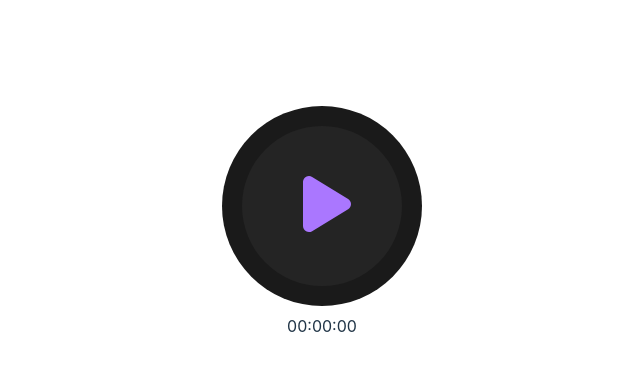
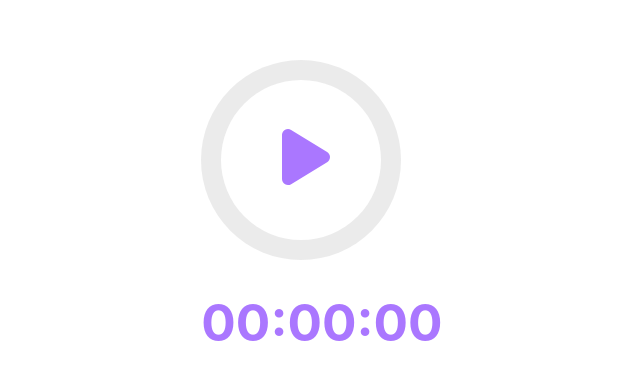
Before and after one commit to JoabeFerreira/task-watch, a React (Vite) app in the folder task-watch/: page / in a window 1280 px wide. Shown: the part 178-558 px from the top of the page, without its empty margins (318-958 px from the left). Built offline with nearby package versions, Linux system fonts and the light colour scheme.

Commit message:
feat: adding modal component to contain task settings

```diff
--- a/task-watch/src/App.css
+++ b/task-watch/src/App.css
@@ -14,7 +14,7 @@
   justify-content: center;
   border-radius: 50%;
   margin-bottom: 0.5em;
-  background: conic-gradient(#AA77FF 0deg, #1a1a1a 0deg);
+  background: conic-gradient(#AA77FF 0deg, var(--component-bg-color) 0deg);
   transition: all 0.2s;
 }
 
@@ -22,7 +22,7 @@
   content: '';
   height: 80%;
   width: 80%;
-  background-color: #242424;
+  background-color: var(--bg-color);
   border-radius: 50%;
   position: absolute;
   color: #AA77FF;
@@ -50,3 +50,11 @@
 .timer-button:hover{
   color: #9265db;
 }
+
+.task-setting{
+  display: flex;
+    gap: 0.7em;
+    justify-content: center;
+    align-items: center;
+    margin-bottom: 1em;
+}
--- a/task-watch/src/App.tsx
+++ b/task-watch/src/App.tsx
@@ -2,15 +2,22 @@ import { faPause, faPlay } from '@fortawesome/free-solid-svg-icons';
 import { FontAwesomeIcon } from '@fortawesome/react-fontawesome';
 import { useEffect, useRef, useState } from 'react'
 import './App.css'
-import NumericUpDown from './components/numeric-updown';
+import Modal from './components/modal/modal';
+import NumericUpDown from './components/numeric-updown/numeric-updown';
 import { Time } from './models/time';
 
+interface TaskSettings{
+  description: string
+  time: Time
+}
+
 function App() {
-  const [timeElapsed, setTimeElapsed] = useState<Time>(new Time(0, 0, 0));
-  const [plannedTask, setPlannedTask] = useState<Time>(new Time(0, 0, 0));
+  const [timeElapsed, setTimeElapsed] = useState(new Time(0, 0, 0));
+  const [plannedTask, setPlannedTask] = useState(new Time(0, 0, 0));
   const timerRef = useRef<HTMLDivElement>(null)
   const [isTimerRunning, setIsTimerRunning] = useState(false)
   const [showTimerSettings, setShowTimerSettings] = useState(false);
+
 
   useEffect(() => {
     if (!isTimerRunning) return
@@ -19,8 +26,9 @@ function App() {
       if (!timerRef.current) return;
       const elapsed = timeElapsed.addSeconds(1)
       setTimeElapsed(elapsed)
-      const progress = calculateProgress(elapsed)
-      timerRef!.current!.style.background = `conic-gradient(#AA77FF ${progressToDegrees(progress)}deg, #1a1a1a 0deg)`
+      const progress = calculateProgress()
+      timerRef!.current!.style.background = `conic-gradient(#AA77FF ${progressToDegrees(progress)}deg, var(--component-bg-color
+        ) 0deg)`
     }, 1000)
 
     return () => clearInterval(intervalId)
@@ -30,7 +38,7 @@ function App() {
     return (360 * progress) / 100
   }
 
-  function calculateProgress(elapsed: Time) {
+  function calculateProgress() {
     return ((timeElapsed.getTotalSeconds() * 100) / plannedTask.getTotalSeconds())
   }
 
@@ -45,22 +53,26 @@ function App() {
 
   return (
     <div className="App">
-      {showTimerSettings && <div className='timer-setting hidden'>
-        <NumericUpDown value={plannedTask.hours} onChange={hours => setPlannedTask(plannedTask.setHours(hours))} min={0} max={23} />
-        <NumericUpDown value={plannedTask.minutes} onChange={minutes => setPlannedTask(plannedTask.setMinutes(minutes))} min={0} max={59} />
-        <NumericUpDown value={plannedTask.seconds} onChange={seconds => setPlannedTask(plannedTask.setSeconds(seconds))} min={0} max={59} />
+      <Modal show={showTimerSettings} onClose={() => setShowTimerSettings(false)} title='Task Settings'>
+        <div className='task-setting'>
+          <NumericUpDown value={plannedTask.hours} onChange={hours => setPlannedTask(plannedTask.setHours(hours))} min={0} max={23} />
+          <span>:</span>
+          <NumericUpDown value={plannedTask.minutes} onChange={minutes => setPlannedTask(plannedTask.setMinutes(minutes))} min={0} max={59} />
+          <span>:</span>
+          <NumericUpDown value={plannedTask.seconds} onChange={seconds => setPlannedTask(plannedTask.setSeconds(seconds))} min={0} max={59} />
+        </div>
         <button onClick={() => startTimer()}>Starta essa budega</button>
-      </div>}
+      </Modal>
       <div ref={timerRef} className="timer">
         <div className="timer-button">
           {!isTimerRunning
-          ? <FontAwesomeIcon style={{marginLeft: '0.15em'}} icon={faPlay} size={'2x'} onClick={startTimer}/>
-          : <FontAwesomeIcon icon={faPause} size={'2x'} onClick={() => setIsTimerRunning(false)}/>
+            ? <FontAwesomeIcon style={{ marginLeft: '0.15em' }} icon={faPlay} size={'2x'} onClick={startTimer} />
+            : <FontAwesomeIcon icon={faPause} size={'2x'} onClick={() => setIsTimerRunning(false)} />
           }
         </div>
       </div>
       <div className="time-elapsed">
-        <span>{timeElapsed.display()}</span>
+        <h1>{timeElapsed.display()}</h1>
       </div>
     </div>
   )
--- /dev/null
+++ b/task-watch/src/components/modal/modal.css
@@ -0,0 +1,37 @@
+.modal-container{
+    position: fixed;
+    top:0;
+    right:0;
+    bottom: 0;
+    left: 0;
+    display: flex;
+    align-items: center;
+    justify-content: center;
+    background-color: rgba(0, 0, 0, 0.5);
+    z-index: 2;
+}
+
+.modal {
+    background-color: var(--bg-color);
+    min-width: 50%;
+    max-width: 80%;
+}
+
+.modal-header {
+    display: flex;
+    justify-content: space-between;
+    padding: 0.5em 0.75em;
+    align-items: center;
+}
+
+.modal-body {
+    padding: 0.5em 0.75em;
+    overflow-y: auto;
+}
+
+.modal .close-btn{
+    background-color: transparent;
+    margin: 0;
+    padding: 0;
+    border: none;
+}
--- /dev/null
+++ b/task-watch/src/components/modal/modal.tsx
@@ -0,0 +1,30 @@
+import React, { PropsWithChildren } from "react"
+import { FontAwesomeIcon } from "@fortawesome/react-fontawesome"
+import { faXmark } from '@fortawesome/free-solid-svg-icons';
+import './modal.css'
+
+interface ModalProps {
+    show: boolean
+    onClose: () => void
+    title: string
+    height?: number
+    width?: number
+}
+
+function Modal({ show, title, children, onClose }: PropsWithChildren<ModalProps>) {
+    if (!show) return <></>
+
+    return <div className="modal-container">
+        <div className="modal">
+            <div className="modal-header">
+                <p>{title}</p>
+                <button className="close-btn" onClick={() => onClose()}><FontAwesomeIcon icon={faXmark} size='lg'/></button>
+            </div>
+            <div className="modal-body">
+                {children}
+            </div>
+        </div>
+    </div>;
+}
+
+export default Modal;
--- /dev/null
+++ b/task-watch/src/components/numeric-updown/numeric-updown.css
@@ -0,0 +1,19 @@
+.numeric-updown{
+    display: flex;
+    flex-direction: column;
+    max-width: 50px;
+}
+
+.numeric-updown button:first-of-type{
+    border-bottom-left-radius: unset;
+    border-bottom-right-radius: unset;
+}
+
+.numeric-updown button:last-of-type{
+    border-top-left-radius: unset;
+    border-top-right-radius: unset;
+}
+
+.numeric-updown button{
+    padding: 0.25em;
+}
--- a/task-watch/src/components/numeric-updown.tsx
+++ b/task-watch/src/components/numeric-updown/numeric-updown.tsx
@@ -1,4 +1,7 @@
+import { faAngleDown, faAngleUp } from "@fortawesome/free-solid-svg-icons"
+import { FontAwesomeIcon } from "@fortawesome/react-fontawesome"
 import { useEffect, useState } from "react"
+import './numeric-updown.css'
 
 interface NumericUpDownProps {
     value: number
@@ -29,12 +32,6 @@ function NumericUpDown(props: NumericUpDownProps) {
         props.onChange(newValue)
     }
 
-    return <div className="numeric-updown">
-        <button onClick={() => handleUpClick()}>+</button>
-        <input type='text' value={tempValue} onChange={e => setTempValue(e.target.value)} placeholder={'00'} onBlur={() => enforceMinMax(tempValue)} />
-        <button onClick={() => handleDownClick()}>-</button>
-    </div>;
-
     function enforceMinMax(value: string) {
         let numberValue = +value;
         if (numberValue > props.max)
@@ -43,6 +40,12 @@ function NumericUpDown(props: NumericUpDownProps) {
             numberValue = props.min
         props.onChange(numberValue)
     }
+
+    return <div className="numeric-updown">
+        <button onClick={() => handleUpClick()}><FontAwesomeIcon icon={faAngleUp} /></button>
+        <input type='text' value={tempValue} onChange={e => setTempValue(e.target.value)} placeholder={'00'} onBlur={() => enforceMinMax(tempValue)} />
+        <button onClick={() => handleDownClick()}><FontAwesomeIcon icon={faAngleDown} /></button>
+    </div>;
 }
 
 export default NumericUpDown;
--- a/task-watch/src/index.css
+++ b/task-watch/src/index.css
@@ -3,15 +3,35 @@
   line-height: 1.5;
   font-weight: 400;
 
+  --bg-color-dark: #242424;
+  --bg-color-light: #ffffff;
+  --bg-color:var(--bg-color-dark);
+
+
+  --text-color-dark: rgba(255, 255, 255, 0.87);
+  --text-color-light: #213547;
+  --text-color: var(--text-color-dark);
+
+  --component-bg-color-dark: #1a1a1a;
+  --component-bg-color-light: #ebebeb;
+  --component-bg-color: var(--component-bg-color-dark);
+
+  --component-color: #AA77FF;
+
   color-scheme: light dark;
-  color: rgba(255, 255, 255, 0.87);
-  background-color: #242424;
+  color: var(--component-color);
+  background-color: var(--bg-color);
 
   font-synthesis: none;
   text-rendering: optimizeLegibility;
   -webkit-font-smoothing: antialiased;
   -moz-osx-font-smoothing: grayscale;
   -webkit-text-size-adjust: 100%;
+}
+
+p{
+  margin: 0;
+  padding: 0;
 }
 
 a {
@@ -43,9 +63,10 @@ button {
   font-size: 1em;
   font-weight: 500;
   font-family: inherit;
-  background-color: #1a1a1a;
+  background-color: var(--component-bg-color-dark);
   cursor: pointer;
   transition: border-color 0.25s;
+  color: var(--component-color);
 }
 button:hover {
   border-color: #646cff;
@@ -57,14 +78,14 @@ button:focus-visible {
 
 @media (prefers-color-scheme: light) {
   :root {
-    color: #213547;
-    background-color: #ffffff;
+    background-color: var(--bg-color-light);
+
+    --text-color: var(--text-color-light);
+    --bg-color: var(--bg-color-light);
+    --component-bg-color: var(--component-bg-color-light);
   }
-  a:hover {
-    color: #747bff;
-  }
+
   button {
-    background-color: #f9f9f9;
-    color: #747bff;
+    background-color: var(--component-bg-color-light);
   }
 }
--- a/task-watch/src/models/time.ts
+++ b/task-watch/src/models/time.ts
@@ -14,17 +14,21 @@ export class Time {
 
   setSeconds(seconds: number): Time {
     this.seconds = seconds
-    return new Time(this.hours, this.minutes, seconds)
+    return this.createTime()
   }
 
   setMinutes(minutes: number): Time {
     this.minutes = minutes
-    return new Time(this.hours, minutes, this.seconds)
+    return this.createTime()
   }
 
   setHours(hours: number): Time {
     this.hours = hours
-    return new Time(hours, this.minutes, this.seconds)
+    return this.createTime()
+  }
+
+  private createTime(){
+    return new Time(this.hours, this.minutes, this.seconds)
   }
 
   addSeconds(secondsToAdd: number): Time {
@@ -38,7 +42,7 @@ export class Time {
     } else {
       this.seconds = 0
     }
-    return this
+    return this.createTime()
   }
 
   addMinutes(minutesToAdd: number): Time {
```
